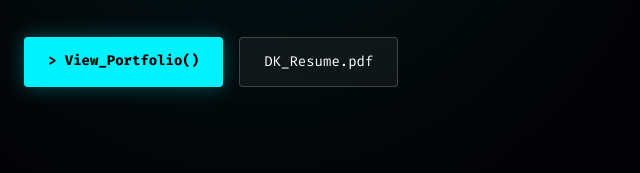
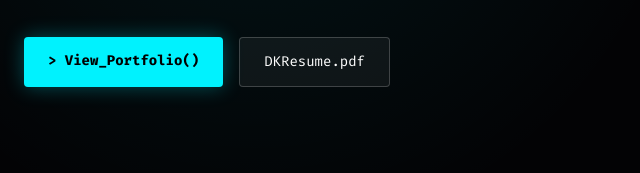
Before and after one commit to Dk76-76/portfolio, a plain HTML site: page index.html in a window 1280 px wide. Shown: the part 627-800 px from the top of the page, 0-640 px from the left. Drawn offline with nearby package versions, Linux system fonts and the light colour scheme.

Commit message:
Update index.html

```diff
--- a/index.html
+++ b/index.html
@@ -493,7 +493,7 @@
 
                 <div class="flex flex-wrap gap-4 font-mono-tech text-sm">
                     <a href="#projects" class="bg-[--accent] text-black px-6 py-3.5 rounded font-bold shadow-[0_0_20px_rgba(0,242,254,0.3)] hover:scale-105 transition-all inline-block text-decoration-none">> View_Portfolio()</a>
-                    <a href="DK_Resume.pdf" download class="border border-white/20 text-white bg-white/5 px-6 py-3.5 rounded hover:border-[--accent] hover:text-[--accent] transition-colors inline-block text-decoration-none">DK_Resume.pdf</a>
+                    <a href="DKResume.pdf" download class="border border-white/20 text-white bg-white/5 px-6 py-3.5 rounded hover:border-[--accent] hover:text-[--accent] transition-colors inline-block text-decoration-none">DKResume.pdf</a>
                 </div>
             </div>
 
@@ -1194,7 +1194,7 @@
                             <a href="https://www.linkedin.com/in/devendar-kumavat-ai/" target="_blank" class="contact-icon hover:bg-[--accent] hover:text-black transition-all" style="border-radius: 50%;" title="LinkedIn">
                                 <svg width="20" height="20" viewBox="0 0 24 24" fill="none" stroke="currentColor" stroke-width="2"><path d="M16 8a6 6 0 0 1 6 6v7h-4v-7a2 2 0 0 0-2-2 2 2 0 0 0-2 2v7h-4v-7a6 6 0 0 1 6-6z"></path><rect x="2" y="9" width="4" height="12"></rect><circle cx="4" cy="4" r="2"></circle></svg>
                             </a>
-                            <a href="DK_Resume.pdf" download class="bg-white/5 border border-white/10 text-white font-bold px-6 py-2.5 rounded-lg font-mono-tech text-xs ml-auto hover:bg-[--accent] hover:border-[--accent] hover:text-black transition-all inline-block text-center">
+                            <a href="DKResume.pdf" download class="bg-white/5 border border-white/10 text-white font-bold px-6 py-2.5 rounded-lg font-mono-tech text-xs ml-auto hover:bg-[--accent] hover:border-[--accent] hover:text-black transition-all inline-block text-center">
                                 > RESUME.PDF
                             </a>
                         </div>
```
